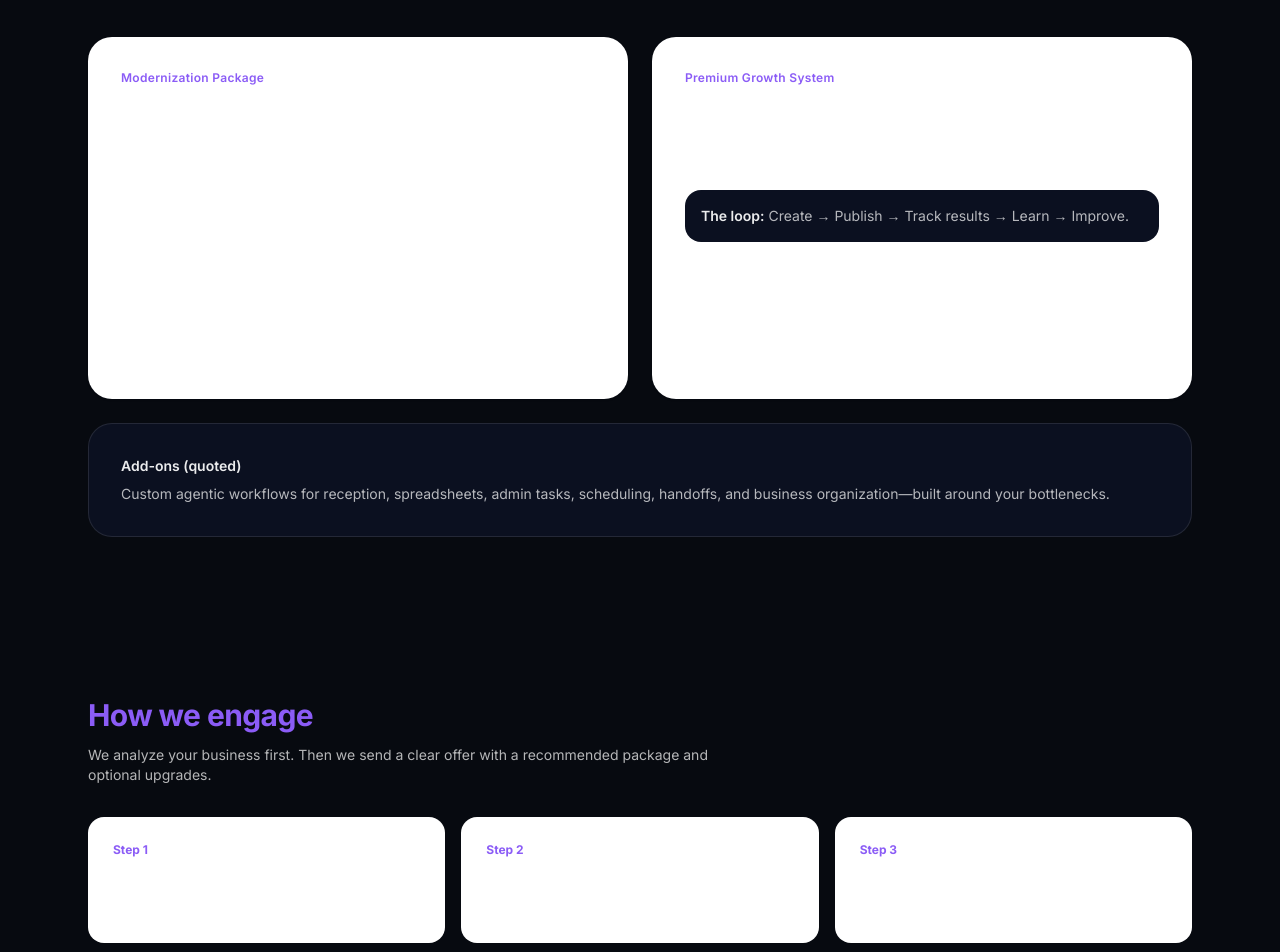
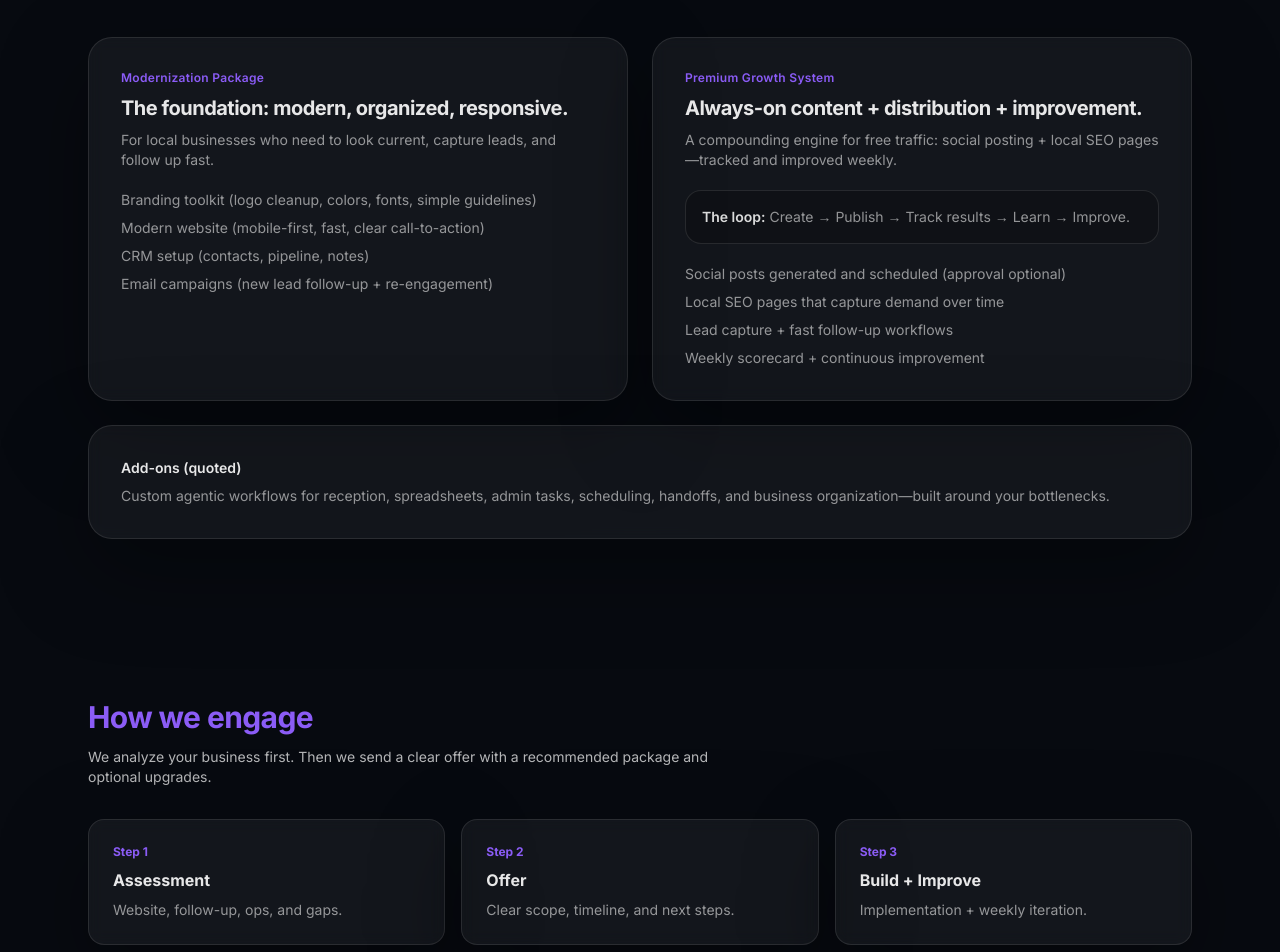
Before and after one commit to alexcarney460-hue/MotionVentures, a Next.js app: page /services in a window 1280 px wide. Shown: the part 540-1492 px from the top of the page. Built offline with nearby package versions, Linux system fonts and the light colour scheme; no server answers.

Commit message:
Convert remaining white panels to glass dark + fix form input colors

```diff
--- a/src/app/assessment/thanks/page.tsx
+++ b/src/app/assessment/thanks/page.tsx
@@ -14,7 +14,7 @@ export default function ThanksPage() {
 
       <Section>
         <Container>
-          <div className="rounded-3xl border border-[var(--mv-border)] bg-white p-10 shadow-sm shadow-slate-900/5">
+          <div className="rounded-3xl border border-white/10 bg-white/5 p-10 shadow-[0_30px_90px_rgba(0,0,0,0.35)] backdrop-blur">
             <div className="text-sm font-semibold text-[color:var(--mv-primary)]">Submitted</div>
             <div className="mt-2 font-[var(--font-sora)] text-2xl font-extrabold tracking-tight text-[color:var(--mv-primary)]">
               Thanks — we’ll reply with your assessment.
@@ -25,7 +25,7 @@ export default function ThanksPage() {
             <div className="mt-8 flex gap-3">
               <Link
                 href="/"
-                className="inline-flex h-11 items-center justify-center rounded-xl border border-[var(--mv-border)] bg-white px-5 text-sm font-semibold text-[color:var(--mv-primary)] shadow-sm shadow-slate-900/5 transition hover:-translate-y-0.5 hover:bg-slate-50"
+                className="inline-flex h-11 items-center justify-center rounded-xl border border-white/10 bg-white/5 px-5 text-sm font-semibold text-white/85 shadow-[0_30px_90px_rgba(0,0,0,0.35)] backdrop-blur transition hover:-translate-y-0.5 hover:bg-white/10"
               >
                 Back to home
               </Link>
--- a/src/app/contact/thanks/page.tsx
+++ b/src/app/contact/thanks/page.tsx
@@ -13,18 +13,18 @@ export default function ThanksPage() {
     <div className="min-h-screen bg-[color:var(--mv-canvas)]">
       <main className="py-16">
         <Container>
-          <div className="rounded-3xl border border-[var(--mv-border)] bg-white p-10 shadow-sm shadow-slate-900/5">
+          <div className="rounded-3xl border border-white/10 bg-white/5 p-10 shadow-[0_30px_90px_rgba(0,0,0,0.35)] backdrop-blur">
             <div className="text-sm font-semibold text-[color:var(--mv-primary)]">Submitted</div>
             <h1 className="mt-2 text-2xl font-extrabold tracking-tight text-[color:var(--mv-primary)]">
               Thanks — we’ll reply with a plan.
             </h1>
-            <p className="mt-3 text-sm text-slate-600">
+            <p className="mt-3 text-sm text-white/55">
               If it’s urgent, add “URGENT” to your email subject when you follow up.
             </p>
             <div className="mt-8 flex gap-3">
               <Link
                 href="/"
-                className="inline-flex h-11 items-center justify-center rounded-xl border border-[var(--mv-border)] bg-white px-5 text-sm font-semibold text-[color:var(--mv-primary)] shadow-sm shadow-slate-900/5 transition hover:-translate-y-0.5 hover:bg-slate-50"
+                className="inline-flex h-11 items-center justify-center rounded-xl border border-white/10 bg-white/5 px-5 text-sm font-semibold text-white/85 shadow-[0_30px_90px_rgba(0,0,0,0.35)] backdrop-blur transition hover:-translate-y-0.5 hover:bg-white/10"
               >
                 Back to home
               </Link>
--- a/src/app/page.tsx
+++ b/src/app/page.tsx
@@ -137,14 +137,14 @@ export default function Home() {
       {/* CTA */}
       <Section className="bg-[linear-gradient(180deg,var(--mv-canvas),var(--mv-mist))]">
         <Container>
-          <div className="rounded-3xl border border-[var(--mv-border)] bg-white p-10 shadow-sm">
+          <div className="rounded-3xl border border-white/10 bg-white/5 p-10 shadow-[0_30px_90px_rgba(0,0,0,0.35)] backdrop-blur">
             <div className="grid gap-6 md:grid-cols-2 md:items-center">
               <div>
                 <div className="text-sm font-semibold text-[color:var(--mv-primary)]">Start here</div>
-                <div className="mt-2 font-[var(--font-sora)] text-2xl font-extrabold tracking-tight text-[color:var(--mv-ink)]">
+                <div className="mt-2 font-[var(--font-sora)] text-2xl font-extrabold tracking-tight text-white/90">
                   Get a free AI business assessment.
                 </div>
-                <p className="mt-2 text-sm text-[color:var(--mv-muted)]">
+                <p className="mt-2 text-sm text-white/55">
                   We’ll review your website, follow-up, and operations—and send back a clear,
                   non-technical offer.
                 </p>
--- a/src/app/services/page.tsx
+++ b/src/app/services/page.tsx
@@ -37,17 +37,17 @@ export default function ServicesPage() {
       <Section id="packages">
         <Container>
           <div className="grid gap-6 md:grid-cols-2">
-            <div className="rounded-3xl border border-[var(--mv-border)] bg-white p-8 shadow-sm shadow-slate-900/5">
+            <div className="rounded-3xl border border-white/10 bg-white/5 p-8 shadow-[0_30px_90px_rgba(0,0,0,0.35)] backdrop-blur">
               <div className="text-xs font-semibold tracking-wide text-[color:var(--mv-primary)]">
                 Modernization Package
               </div>
-              <div className="mt-2 font-[var(--font-sora)] text-xl font-bold tracking-tight text-[color:var(--mv-ink)]">
+              <div className="mt-2 font-[var(--font-sora)] text-xl font-bold tracking-tight text-white/90">
                 The foundation: modern, organized, responsive.
               </div>
-              <p className="mt-2 text-sm text-[color:var(--mv-muted)]">
+              <p className="mt-2 text-sm text-white/55">
                 For local businesses who need to look current, capture leads, and follow up fast.
               </p>
-              <ul className="mt-5 grid gap-2 text-sm text-[color:var(--mv-muted)]">
+              <ul className="mt-5 grid gap-2 text-sm text-white/55">
                 <li>Branding toolkit (logo cleanup, colors, fonts, simple guidelines)</li>
                 <li>Modern website (mobile-first, fast, clear call-to-action)</li>
                 <li>CRM setup (contacts, pipeline, notes)</li>
@@ -55,22 +55,22 @@ export default function ServicesPage() {
               </ul>
             </div>
 
-            <div className="rounded-3xl border border-[var(--mv-border)] bg-white p-8 shadow-sm shadow-slate-900/5">
+            <div className="rounded-3xl border border-white/10 bg-white/5 p-8 shadow-[0_30px_90px_rgba(0,0,0,0.35)] backdrop-blur">
               <div className="text-xs font-semibold tracking-wide text-[color:var(--mv-primary)]">
                 Premium Growth System
               </div>
-              <div className="mt-2 font-[var(--font-sora)] text-xl font-bold tracking-tight text-[color:var(--mv-ink)]">
+              <div className="mt-2 font-[var(--font-sora)] text-xl font-bold tracking-tight text-white/90">
                 Always-on content + distribution + improvement.
               </div>
-              <p className="mt-2 text-sm text-[color:var(--mv-muted)]">
+              <p className="mt-2 text-sm text-white/55">
                 A compounding engine for free traffic: social posting + local SEO pages—tracked and
                 improved weekly.
               </p>
-              <div className="mt-5 rounded-2xl bg-[var(--mv-mist)] p-4 text-sm text-[color:var(--mv-muted)]">
-                <span className="font-semibold text-[color:var(--mv-ink)]">The loop:</span> Create →
+              <div className="mt-5 rounded-2xl border border-white/10 bg-black/20 p-4 text-sm text-white/55">
+                <span className="font-semibold text-white/85">The loop:</span> Create →
                 Publish → Track results → Learn → Improve.
               </div>
-              <ul className="mt-5 grid gap-2 text-sm text-[color:var(--mv-muted)]">
+              <ul className="mt-5 grid gap-2 text-sm text-white/55">
                 <li>Social posts generated and scheduled (approval optional)</li>
                 <li>Local SEO pages that capture demand over time</li>
                 <li>Lead capture + fast follow-up workflows</li>
@@ -79,9 +79,9 @@ export default function ServicesPage() {
             </div>
           </div>
 
-          <div className="mt-6 rounded-3xl border border-[var(--mv-border)] bg-[var(--mv-mist)] p-8">
-            <div className="text-sm font-semibold text-[color:var(--mv-ink)]">Add-ons (quoted)</div>
-            <p className="mt-2 text-sm text-[color:var(--mv-muted)]">
+          <div className="mt-6 rounded-3xl border border-white/10 bg-white/5 p-8 shadow-[0_30px_90px_rgba(0,0,0,0.35)] backdrop-blur">
+            <div className="text-sm font-semibold text-white/90">Add-ons (quoted)</div>
+            <p className="mt-2 text-sm text-white/55">
               Custom agentic workflows for reception, spreadsheets, admin tasks, scheduling,
               handoffs, and business organization—built around your bottlenecks.
             </p>
@@ -99,20 +99,20 @@ export default function ServicesPage() {
             </p>
           </div>
           <div className="mt-8 grid gap-4 md:grid-cols-3">
-            <div className="rounded-2xl border border-[var(--mv-border)] bg-white p-6">
+            <div className="rounded-2xl border border-white/10 bg-white/5 p-6 shadow-[0_30px_90px_rgba(0,0,0,0.35)] backdrop-blur">
               <div className="text-xs font-bold text-[color:var(--mv-primary)]">Step 1</div>
-              <div className="mt-2 font-bold text-[color:var(--mv-ink)]">Assessment</div>
-              <p className="mt-2 text-sm text-[color:var(--mv-muted)]">Website, follow-up, ops, and gaps.</p>
+              <div className="mt-2 font-bold text-white/90">Assessment</div>
+              <p className="mt-2 text-sm text-white/55">Website, follow-up, ops, and gaps.</p>
             </div>
-            <div className="rounded-2xl border border-[var(--mv-border)] bg-white p-6">
+            <div className="rounded-2xl border border-white/10 bg-white/5 p-6 shadow-[0_30px_90px_rgba(0,0,0,0.35)] backdrop-blur">
               <div className="text-xs font-bold text-[color:var(--mv-primary)]">Step 2</div>
-              <div className="mt-2 font-bold text-[color:var(--mv-ink)]">Offer</div>
-              <p className="mt-2 text-sm text-[color:var(--mv-muted)]">Clear scope, timeline, and next steps.</p>
+              <div className="mt-2 font-bold text-white/90">Offer</div>
+              <p className="mt-2 text-sm text-white/55">Clear scope, timeline, and next steps.</p>
             </div>
-            <div className="rounded-2xl border border-[var(--mv-border)] bg-white p-6">
+            <div className="rounded-2xl border border-white/10 bg-white/5 p-6 shadow-[0_30px_90px_rgba(0,0,0,0.35)] backdrop-blur">
               <div className="text-xs font-bold text-[color:var(--mv-primary)]">Step 3</div>
-              <div className="mt-2 font-bold text-[color:var(--mv-ink)]">Build + Improve</div>
-              <p className="mt-2 text-sm text-[color:var(--mv-muted)]">Implementation + weekly iteration.</p>
+              <div className="mt-2 font-bold text-white/90">Build + Improve</div>
+              <p className="mt-2 text-sm text-white/55">Implementation + weekly iteration.</p>
             </div>
           </div>
 
```
Also changed, not shown: src/app/assessment/page.tsx (+7 -7 lines), src/app/studio/page.tsx (+4 -4 lines), src/components/ui.tsx (+4 -4 lines).
